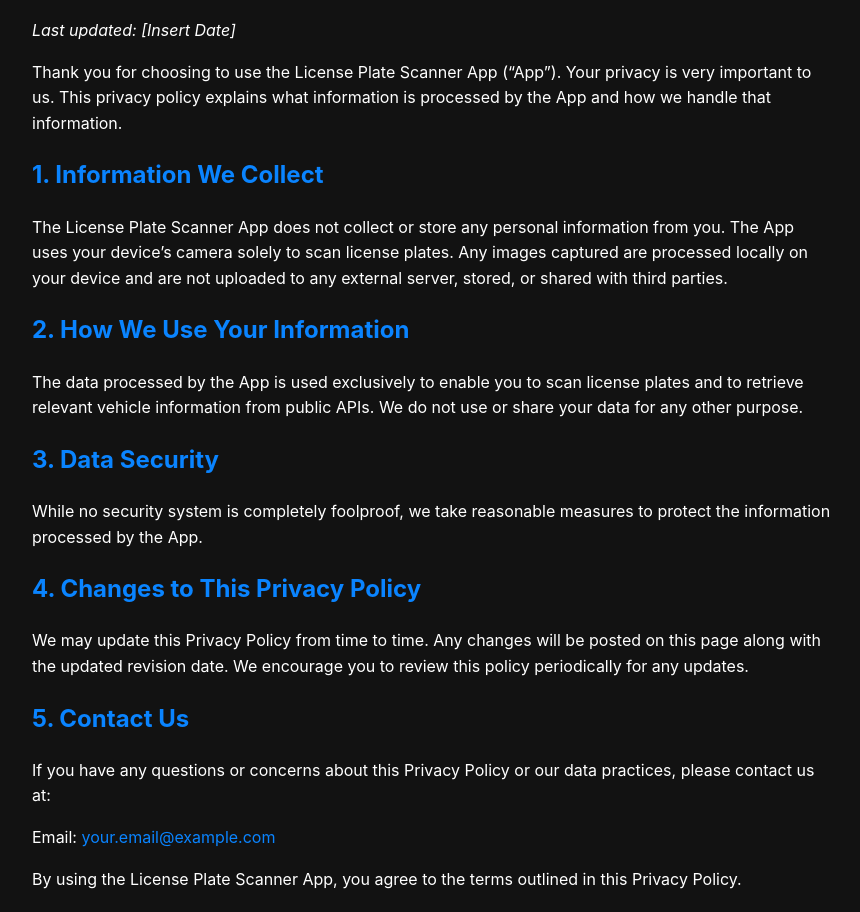
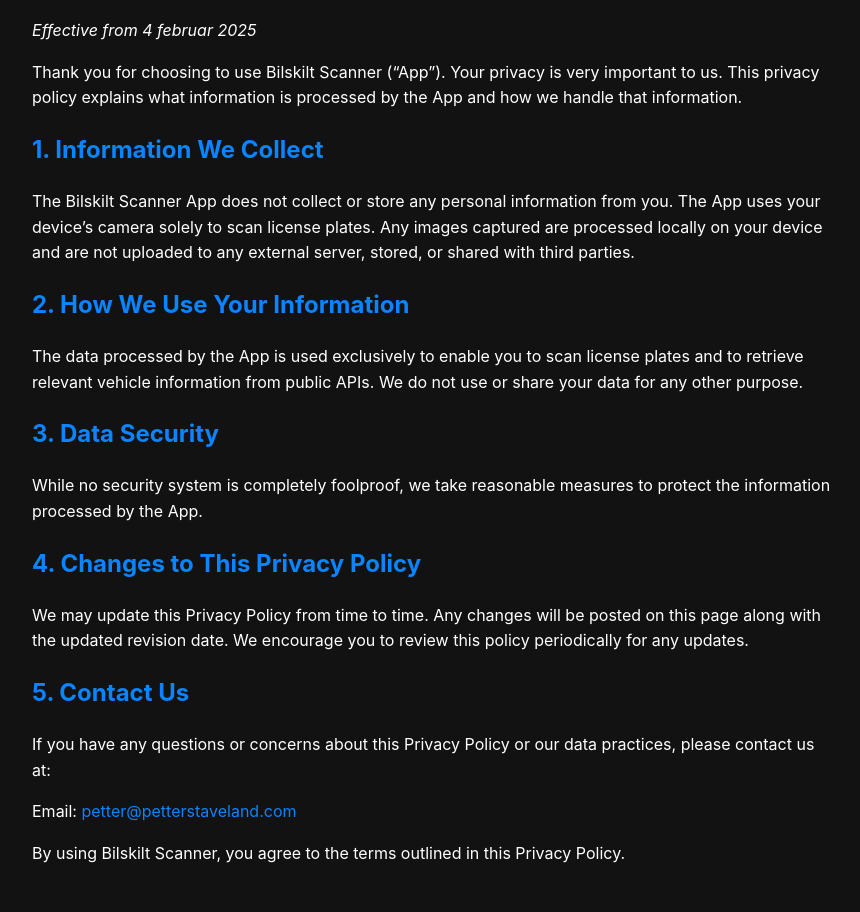
Before and after one commit to Staveeland/LicensePlateScanner, a plain HTML site: page index.html in a window 1280 px wide. Shown: the part 76-988 px from the top of the page, without its empty margins (208-1068 px from the left). After the commit the page ends 963 px from the top, so only its background shows below. Drawn offline with Linux system fonts and the light colour scheme.

Commit message:
Update index.html

```diff
--- a/index.html
+++ b/index.html
@@ -3,7 +3,7 @@
 <head>
   <meta charset="UTF-8" />
   <meta name="viewport" content="width=device-width, initial-scale=1.0" />
-  <title>Privacy Policy - License Plate Scanner</title>
+  <title>Privacy Policy - Bilskilt Scanner</title>
   <style>
     body {
       font-family: -apple-system, BlinkMacSystemFont, "Segoe UI", Roboto, Helvetica, Arial, sans-serif;
@@ -29,12 +29,12 @@
 <body>
   <div class="container">
     <h1>Privacy Policy</h1>
-    <p><em>Last updated: [Insert Date]</em></p>
+    <p><em>Effective from 4 februar 2025</em></p>
 
-    <p>Thank you for choosing to use the License Plate Scanner App (“App”). Your privacy is very important to us. This privacy policy explains what information is processed by the App and how we handle that information.</p>
+    <p>Thank you for choosing to use Bilskilt Scanner (“App”). Your privacy is very important to us. This privacy policy explains what information is processed by the App and how we handle that information.</p>
 
     <h2>1. Information We Collect</h2>
-    <p>The License Plate Scanner App does not collect or store any personal information from you. The App uses your device’s camera solely to scan license plates. Any images captured are processed locally on your device and are not uploaded to any external server, stored, or shared with third parties.</p>
+    <p>The Bilskilt Scanner App does not collect or store any personal information from you. The App uses your device’s camera solely to scan license plates. Any images captured are processed locally on your device and are not uploaded to any external server, stored, or shared with third parties.</p>
 
     <h2>2. How We Use Your Information</h2>
     <p>The data processed by the App is used exclusively to enable you to scan license plates and to retrieve relevant vehicle information from public APIs. We do not use or share your data for any other purpose.</p>
@@ -47,9 +47,9 @@
 
     <h2>5. Contact Us</h2>
     <p>If you have any questions or concerns about this Privacy Policy or our data practices, please contact us at:</p>
-    <p>Email: <a href="mailto:your.email@example.com">your.email@example.com</a></p>
+    <p>Email: <a href="mailto:petter@petterstaveland.com">petter@petterstaveland.com</a></p>
 
-    <p>By using the License Plate Scanner App, you agree to the terms outlined in this Privacy Policy.</p>
+    <p>By using Bilskilt Scanner, you agree to the terms outlined in this Privacy Policy.</p>
   </div>
 </body>
 </html>
```
